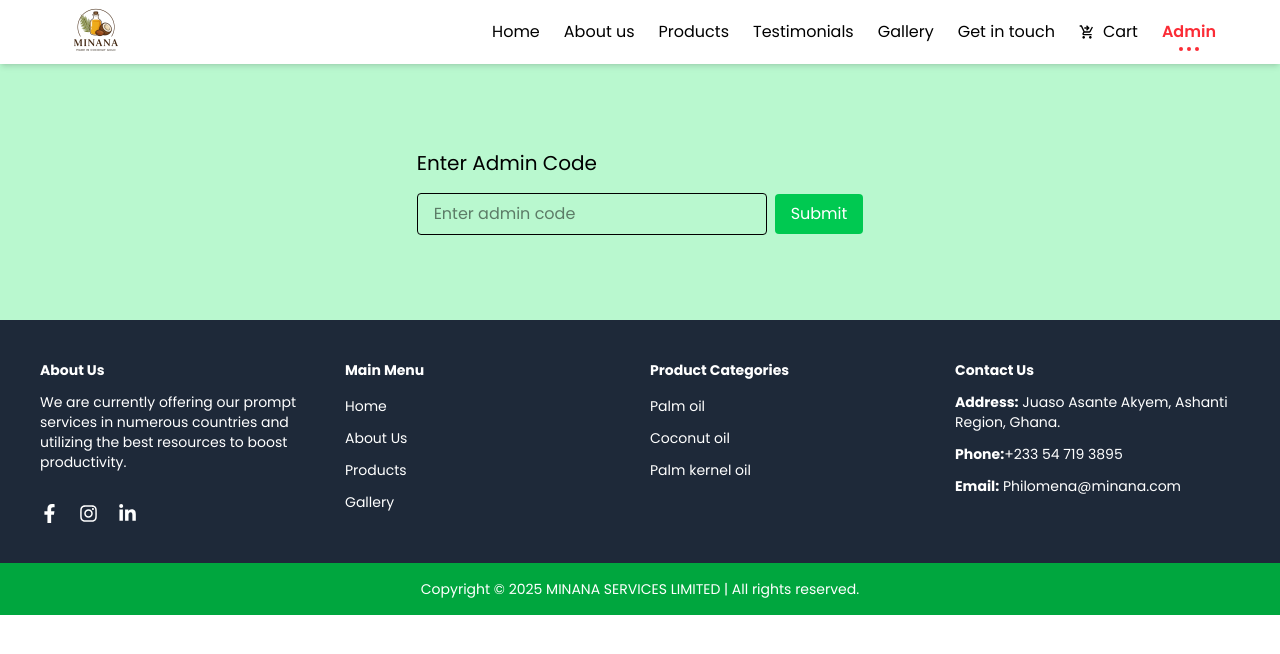
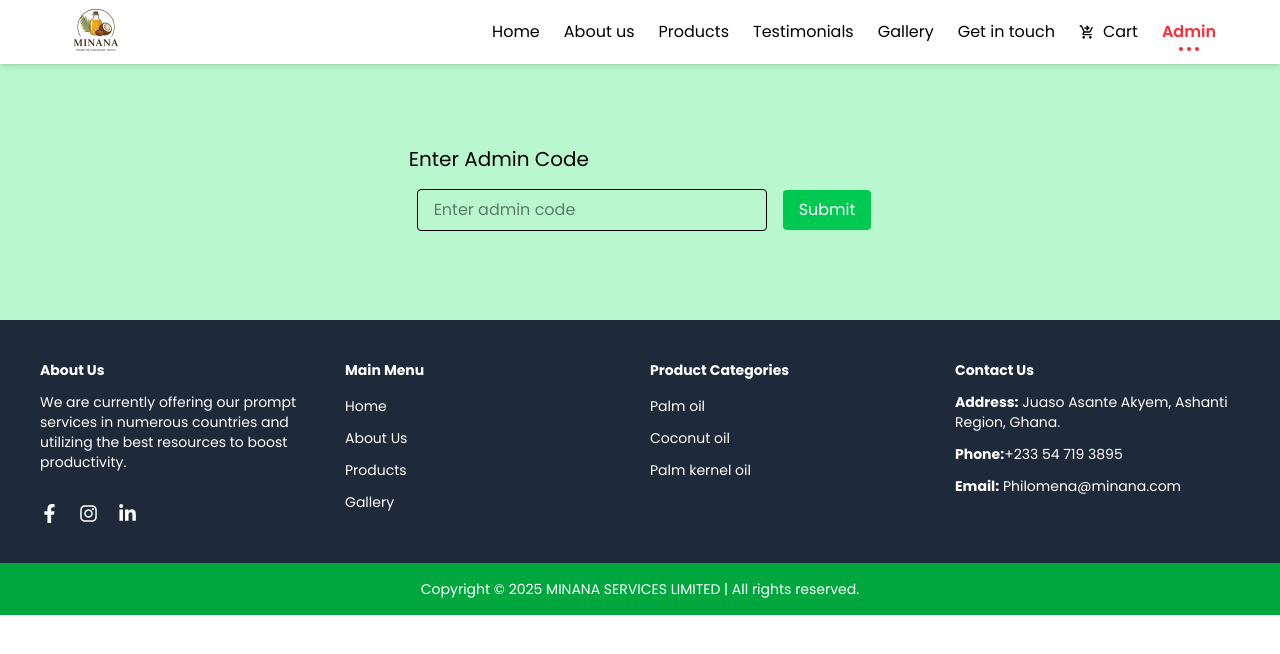
Before and after one commit to esitoxla/Minana-services, a React (Vite) app: page /admin-access in a window 1280 px wide. Shown: the top 654 px of the page. Built offline with nearby package versions, Linux system fonts and the light colour scheme; a web font is replaced by a local one.

Commit message:
updated admin access page

```diff
--- a/src/pages/AdminAccess.jsx
+++ b/src/pages/AdminAccess.jsx
@@ -2,7 +2,7 @@
 import { useState } from "react";
 import { useNavigate } from "react-router";
 import { useAuth } from "../helpers/AuthContext";
-import { div } from "framer-motion/client";
+
 
 export default function AdminAccess() {
   const [code, setCode] = useState("");
@@ -23,13 +23,13 @@
   return (
     <div className="bg-green-200 flex items-center justify-center h-[16rem]">
       <form onSubmit={handleSubmit} className="p-8">
-        <h1 className="text-xl mb-4">Enter Admin Code</h1>
+        <h1 className="text-xl mb-2">Enter Admin Code</h1>
         <input
           type="password"
           value={code}
           onChange={(e) => setCode(e.target.value)}
           placeholder="Enter admin code"
-          className="border px-4 py-2 rounded"
+          className="border px-4 py-2 rounded m-2"
         />
         <button
           type="submit"
```
